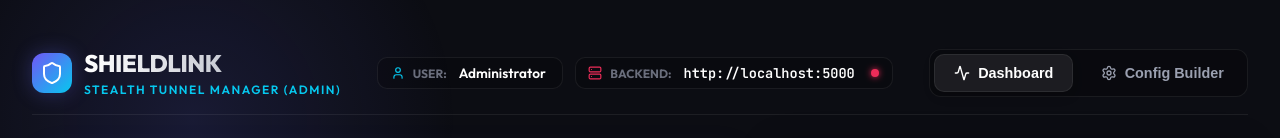
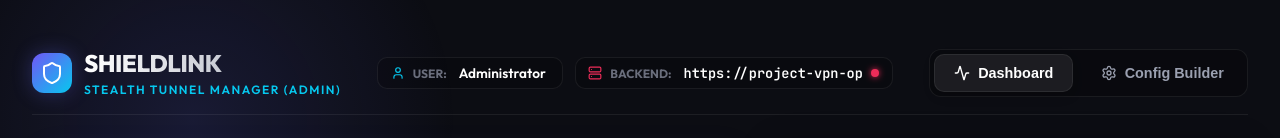
Before and after one commit to arxlifehax-lang/project-vpn-open, a React (Vite) app: page / in a window 1280 px wide. Shown: the top 138 px of the page. Built offline with nearby package versions, Linux system fonts and the light colour scheme; no server answers; what @capacitor/core would draw is missing.

Commit message:
Set Render URL as default backend

```diff
--- a/src/App.jsx
+++ b/src/App.jsx
@@ -8,8 +8,7 @@ import './App.css';
 const VpnPlugin = registerPlugin('VpnPlugin');
 
 const getBackendUrl = () => {
-  const hostname = window.location.hostname || 'localhost';
-  return `http://${hostname}:5000`;
+  return "https://project-vpn-open-1.onrender.com";
 };
 
 const generateLocalUltimateHybrid = (settings) => {
```
